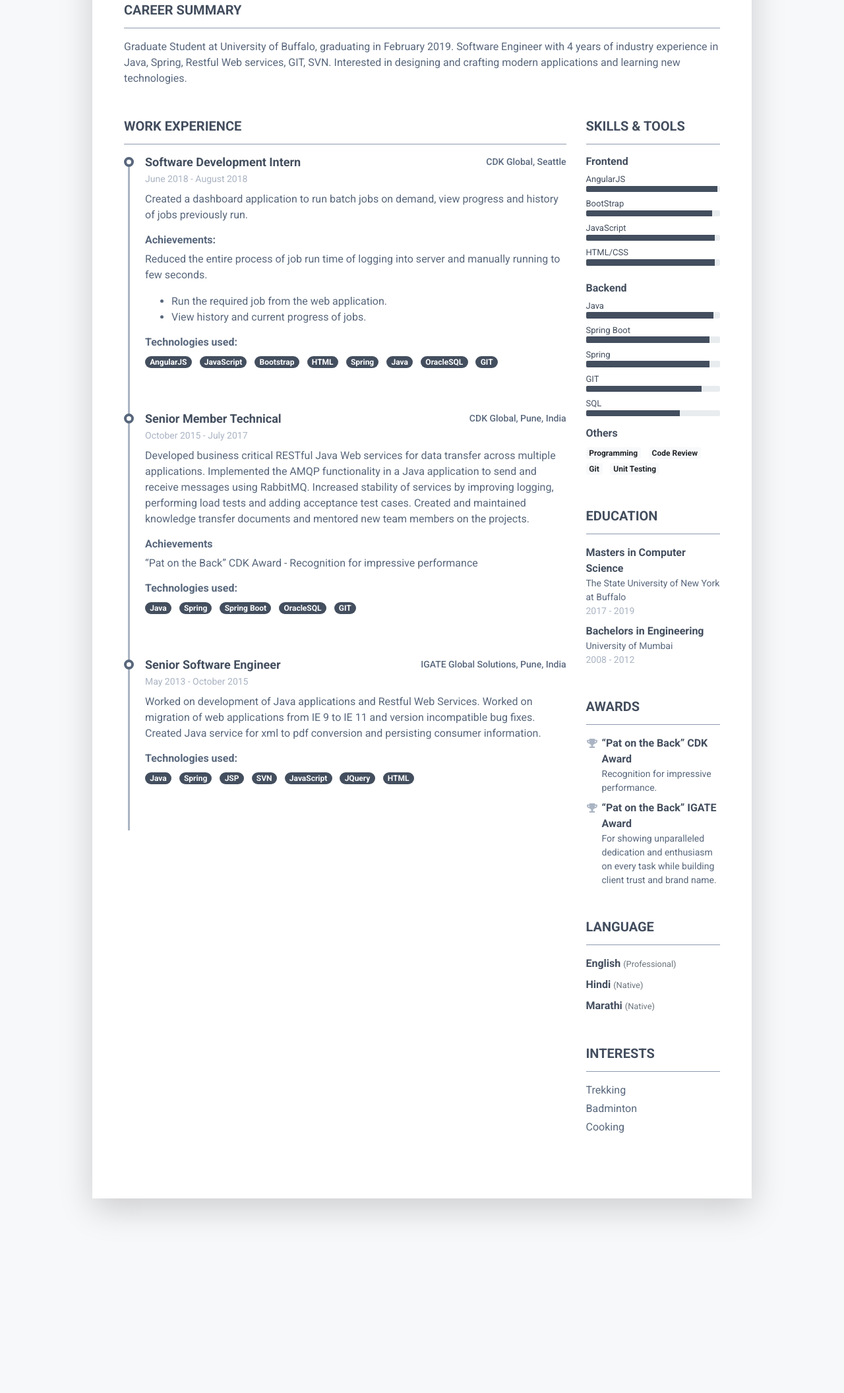
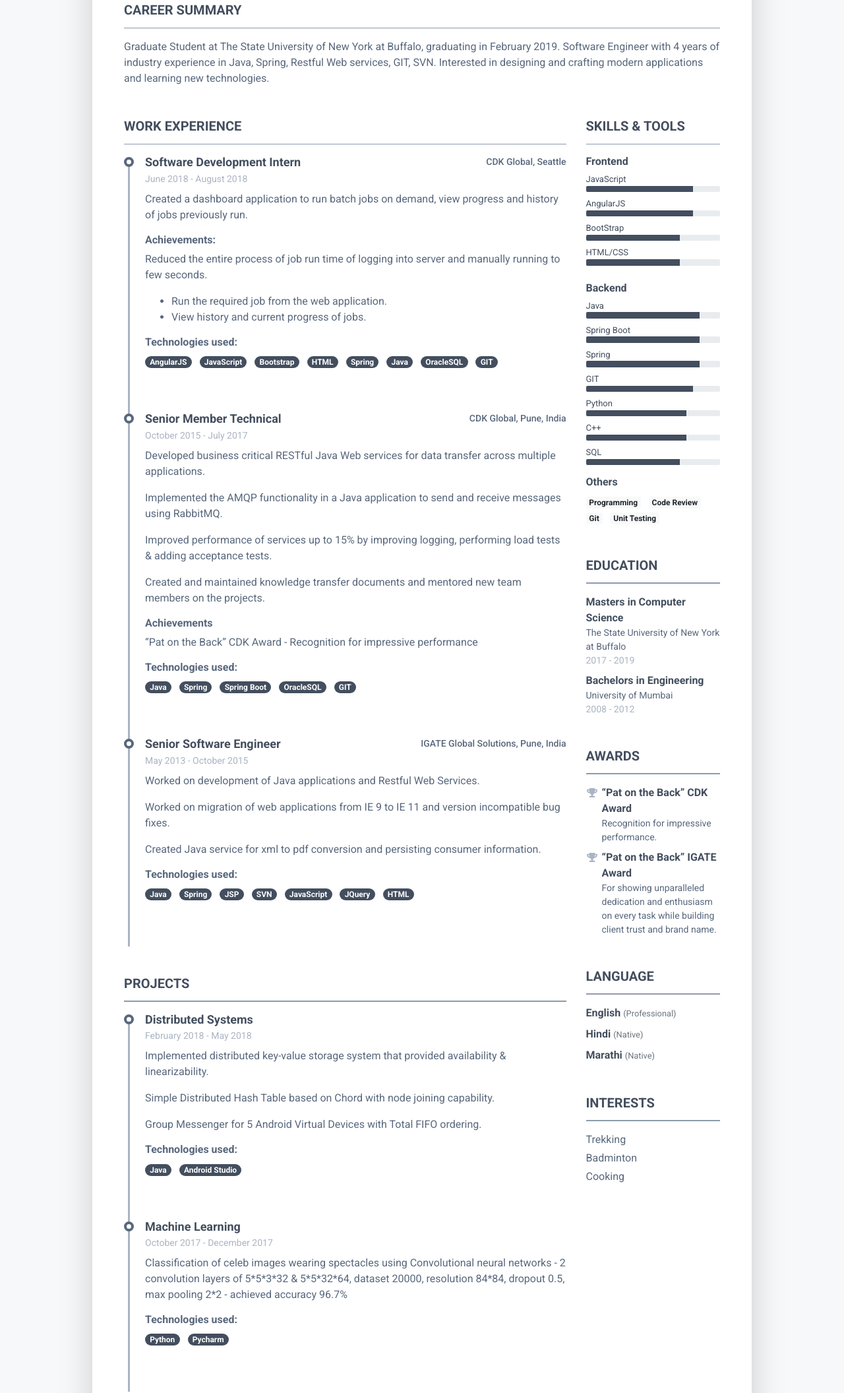
Before and after one commit to rakesh0502/rakesh0502.github.io, a plain HTML site: page index.html in a window 1280 px wide. Shown: the part 295-2407 px from the top of the page at 66% size. Before the commit the page ends 2228 px from the top, so only its background shows below. Drawn offline with Linux system fonts and the light colour scheme.

Commit message:
Project data
Updated Project Details

```diff
--- a/index.html
+++ b/index.html
@@ -50,7 +50,7 @@
 			    <section class="resume-section summary-section mb-5">
 				    <h2 class="resume-section-title text-uppercase font-weight-bold pb-3 mb-3">Career Summary</h2>
 				    <div class="resume-section-content">
-					    <p class="mb-0">Graduate Student at University of Buffalo, graduating in February 2019. Software Engineer with 4 years of industry experience in Java, Spring, Restful Web services, GIT, SVN. Interested in designing and crafting modern applications and learning new technologies.</p>
+					    <p class="mb-0">Graduate Student at The State University of New York at Buffalo, graduating in February 2019. Software Engineer with 4 years of industry experience in Java, Spring, Restful Web services, GIT, SVN. Interested in designing and crafting modern applications and learning new technologies.</p>
 				    </div>
 			    </section><!--//summary-section-->
 			    <div class="row">
@@ -101,7 +101,10 @@
 										    <div class="resume-position-time">October 2015 - July 2017</div>
 									    </div><!--//resume-timeline-item-header-->
 									    <div class="resume-timeline-item-desc">
-										    <p>Developed business critical RESTful Java Web services for data transfer across multiple applications. Implemented the AMQP functionality in a Java application to send and receive messages using RabbitMQ. Increased stability of services by improving logging, performing load tests and adding acceptance test cases. Created and maintained knowledge transfer documents and mentored new team members on the projects.</p>
+										    <p>Developed business critical RESTful Java Web services for data transfer across multiple applications.</p>
+										    <p>Implemented the AMQP functionality in a Java application to send and receive messages using RabbitMQ.</p>
+										    <p>Improved performance of services up to 15% by improving logging, performing load tests & adding acceptance tests.</p>
+										    <p> Created and maintained knowledge transfer documents and mentored new team members on the projects.</p>
 										    <h4 class="resume-timeline-item-desc-heading font-weight-bold">Achievements</h4>
 										    <p>“Pat on the Back” CDK Award - Recognition for impressive performance</p>
 										    <h4 class="resume-timeline-item-desc-heading font-weight-bold">Technologies used:</h4>
@@ -126,7 +129,9 @@
 										    <div class="resume-position-time">May 2013 - October 2015</div>
 									    </div><!--//resume-timeline-item-header-->
 									    <div class="resume-timeline-item-desc">
-										    <p>Worked on development of Java applications and Restful Web Services. Worked on migration of web applications from IE 9 to IE 11 and version incompatible bug fixes. Created Java service for xml to pdf conversion and persisting consumer information.</p>
+										    <p>Worked on development of Java applications and Restful Web Services.</p>
+										    <p>Worked on migration of web applications from IE 9 to IE 11 and version incompatible bug fixes.</p>
+										    <p>Created Java service for xml to pdf conversion and persisting consumer information.</p>
 										    <h4 class="resume-timeline-item-desc-heading font-weight-bold">Technologies used:</h4>
 										    <ul class="list-inline">
 											    <li class="list-inline-item"><span class="badge badge-primary badge-pill">Java</span></li>
@@ -149,7 +154,65 @@
 
 						    </div>
 					    </section><!--//experience-section-->
+					    <section class="resume-section experience-section mb-5">
+						    <h2 class="resume-section-title text-uppercase font-weight-bold pb-3 mb-3">Projects</h2>
+						    <div class="resume-section-content">
+							    <div class="resume-timeline position-relative">
+								    <article class="resume-timeline-item position-relative pb-5">
+
+									    <div class="resume-timeline-item-header mb-2">
+										    <div class="d-flex flex-column flex-md-row">
+										        <h3 class="resume-position-title font-weight-bold mb-1">Distributed Systems</h3>
+
+										    </div><!--//row-->
+										    <div class="resume-position-time">February 2018 - May 2018</div>
+									    </div><!--//resume-timeline-item-header-->
+									    <div class="resume-timeline-item-desc">
+											<p>Implemented distributed key-value storage system that provided availability & linearizability.</p>
+											<p>Simple Distributed Hash Table based on Chord with node joining capability.</p>
+											<p>Group Messenger for 5 Android Virtual Devices with Total FIFO ordering.</p>
+
+										    <h4 class="resume-timeline-item-desc-heading font-weight-bold">Technologies used:</h4>
+										    <ul class="list-inline">
+											    <li class="list-inline-item"><span class="badge badge-primary badge-pill">Java</span></li>
+											    <li class="list-inline-item"><span class="badge badge-primary badge-pill">Android Studio</span></li>
+										    </ul>
+									    </div><!--//resume-timeline-item-desc-->
+
+								    </article><!--//resume-timeline-item-->
+
+								    <article class="resume-timeline-item position-relative pb-5">
+
+									    <div class="resume-timeline-item-header mb-2">
+										    <div class="d-flex flex-column flex-md-row">
+										        <h3 class="resume-position-title font-weight-bold mb-1">Machine Learning</h3>
+
+										    </div><!--//row-->
+										    <div class="resume-position-time">October 2017 - December 2017</div>
+									    </div><!--//resume-timeline-item-header-->
+									    <div class="resume-timeline-item-desc">
+										    <p>Classification of celeb images wearing spectacles using Convolutional neural networks - 2 convolution layers of 5*5*3*32 & 5*5*32*64, dataset 20000, resolution 84*84, dropout 0.5, max pooling 2*2 - achieved accuracy 96.7%</p>
+										    <h4 class="resume-timeline-item-desc-heading font-weight-bold">Technologies used:</h4>
+										    <ul class="list-inline">
+											    <li class="list-inline-item"><span class="badge badge-primary badge-pill">Python</span></li>
+											    <li class="list-inline-item"><span class="badge badge-primary badge-pill">Pycharm</span></li>
+										    </ul>
+									    </div><!--//resume-timeline-item-desc-->
+
+								    </article><!--//resume-timeline-item-->
+
+
+
+
+							    </div><!--//resume-timeline-->
+
+
+
+
+						    </div>
+					    </section><!--//project-section-->
 				    </div>
+
 				    <div class="col-lg-3">
 					    <section class="resume-section skills-section mb-5">
 						    <h2 class="resume-section-title text-uppercase font-weight-bold pb-3 mb-3">Skills &amp; Tools</h2>
@@ -157,29 +220,28 @@
 						        <div class="resume-skill-item">
 							        <h4 class="resume-skills-cat font-weight-bold">Frontend</h4>
 							        <ul class="list-unstyled mb-4">
+							        	<li class="mb-2">
+								            <div class="resume-skill-name">JavaScript</div>
+									        <div class="progress resume-progress">
+											    <div class="progress-bar theme-progress-bar-dark" role="progressbar" style="width: 80%" aria-valuenow="25" aria-valuemin="0" aria-valuemax="100"></div>
+											</div>
+								        </li>
 								        <li class="mb-2">
 								            <div class="resume-skill-name">AngularJS</div>
 									        <div class="progress resume-progress">
-											    <div class="progress-bar theme-progress-bar-dark" role="progressbar" style="width: 98%" aria-valuenow="25" aria-valuemin="0" aria-valuemax="100"></div>
+											    <div class="progress-bar theme-progress-bar-dark" role="progressbar" style="width: 80%" aria-valuenow="25" aria-valuemin="0" aria-valuemax="100"></div>
 											</div>
 								        </li>
 								        <li class="mb-2">
 								            <div class="resume-skill-name">BootStrap</div>
 									        <div class="progress resume-progress">
-											    <div class="progress-bar theme-progress-bar-dark" role="progressbar" style="width: 94%" aria-valuenow="25" aria-valuemin="0" aria-valuemax="100"></div>
+											    <div class="progress-bar theme-progress-bar-dark" role="progressbar" style="width: 70%" aria-valuenow="25" aria-valuemin="0" aria-valuemax="100"></div>
 											</div>
 								        </li>
 								        <li class="mb-2">
-								            <div class="resume-skill-name">JavaScript</div>
-									        <div class="progress resume-progress">
-											    <div class="progress-bar theme-progress-bar-dark" role="progressbar" style="width: 96%" aria-valuenow="25" aria-valuemin="0" aria-valuemax="100"></div>
-											</div>
-								        </li>
-
-								        <li class="mb-2">
 								            <div class="resume-skill-name">HTML/CSS</div>
 									        <div class="progress resume-progress">
-											    <div class="progress-bar theme-progress-bar-dark" role="progressbar" style="width: 96%" aria-valuenow="25" aria-valuemin="0" aria-valuemax="100"></div>
+											    <div class="progress-bar theme-progress-bar-dark" role="progressbar" style="width: 70%" aria-valuenow="25" aria-valuemin="0" aria-valuemax="100"></div>
 											</div>
 								        </li>
 							        </ul>
@@ -191,25 +253,37 @@
 								        <li class="mb-2">
 								            <div class="resume-skill-name">Java</div>
 									        <div class="progress resume-progress">
-											    <div class="progress-bar theme-progress-bar-dark" role="progressbar" style="width: 95%" aria-valuenow="25" aria-valuemin="0" aria-valuemax="100"></div>
+											    <div class="progress-bar theme-progress-bar-dark" role="progressbar" style="width: 85%" aria-valuenow="25" aria-valuemin="0" aria-valuemax="100"></div>
 											</div>
 								        </li>
 								        <li class="mb-2">
 								            <div class="resume-skill-name">Spring Boot</div>
 									        <div class="progress resume-progress">
-											    <div class="progress-bar theme-progress-bar-dark" role="progressbar" style="width: 92%" aria-valuenow="25" aria-valuemin="0" aria-valuemax="100"></div>
+											    <div class="progress-bar theme-progress-bar-dark" role="progressbar" style="width: 85%" aria-valuenow="25" aria-valuemin="0" aria-valuemax="100"></div>
 											</div>
 								        </li>
 								        <li class="mb-2">
 								            <div class="resume-skill-name">Spring</div>
 									        <div class="progress resume-progress">
-											    <div class="progress-bar theme-progress-bar-dark" role="progressbar" style="width: 92%" aria-valuenow="25" aria-valuemin="0" aria-valuemax="100"></div>
+											    <div class="progress-bar theme-progress-bar-dark" role="progressbar" style="width: 85%" aria-valuenow="25" aria-valuemin="0" aria-valuemax="100"></div>
 											</div>
 								        </li>
 								        <li class="mb-2">
 								            <div class="resume-skill-name">GIT</div>
 									        <div class="progress resume-progress">
-											    <div class="progress-bar theme-progress-bar-dark" role="progressbar" style="width: 86%" aria-valuenow="25" aria-valuemin="0" aria-valuemax="100"></div>
+											    <div class="progress-bar theme-progress-bar-dark" role="progressbar" style="width: 80%" aria-valuenow="25" aria-valuemin="0" aria-valuemax="100"></div>
+											</div>
+								        </li>
+								        <li class="mb-2">
+								            <div class="resume-skill-name">Python</div>
+									        <div class="progress resume-progress">
+											    <div class="progress-bar theme-progress-bar-dark" role="progressbar" style="width: 75%" aria-valuenow="25" aria-valuemin="0" aria-valuemax="100"></div>
+											</div>
+								        </li>
+								        <li class="mb-2">
+								            <div class="resume-skill-name">C++</div>
+									        <div class="progress resume-progress">
+											    <div class="progress-bar theme-progress-bar-dark" role="progressbar" style="width: 75%" aria-valuenow="25" aria-valuemin="0" aria-valuemax="100"></div>
 											</div>
 								        </li>
 								        <li class="mb-2">
```
